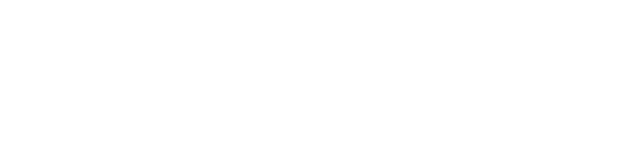
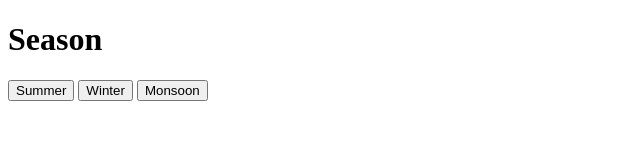
Before and after one commit to Arpitakharde/Assignment-28, a plain HTML site: page index.html in a window 1280 px wide. Shown: the whole page, without its empty margins (0-640 px from the left). Drawn offline with Linux system fonts and the light colour scheme.

Commit message:
heading and buttons added

```diff
--- a/index.html
+++ b/index.html
@@ -7,5 +7,15 @@
 </head>
 <body>
 
+    <h1 id="heading1"> Season </h1>
+
+
+
+    <div id="button-container">
+        <button id="summer-btn" onclick="changeSeason('summer')">Summer</button>
+        <button id="winter-btn" onclick="changeSeason('winter')">Winter</button>
+        <button id="monsoon-btn" onclick="changeSeason('mansoon')">Monsoon</button>
+    </div>
+
 </body>
 </html>
```
